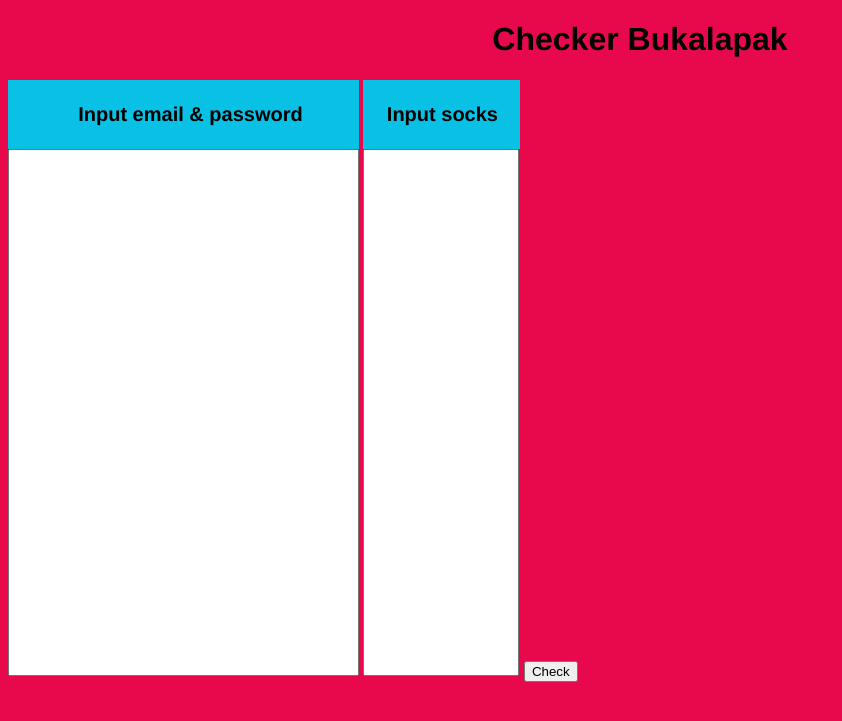
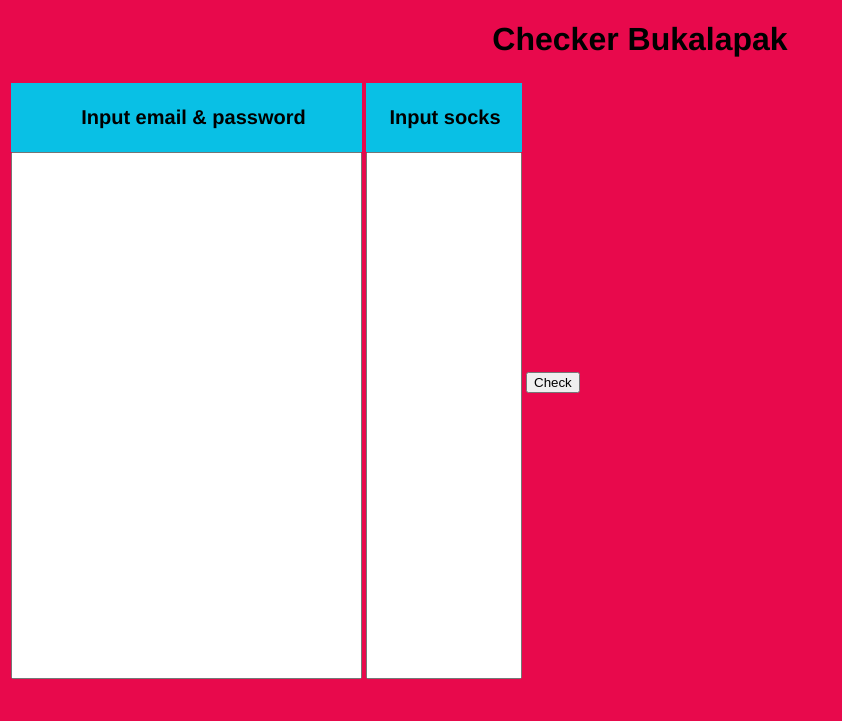
Before and after one commit to ammarfaizi2/BukalapakChecker, a PHP site: page / in a window 1280 px wide. Shown: the top 721 px of the page, without its empty margins (0-842 px from the left). Run offline with PHP 8.4, Linux system fonts and the light colour scheme.

Commit message:
Fix view

```diff
--- a/index.php
+++ b/index.php
@@ -16,25 +16,25 @@
 		<h1>Checker Bukalapak</h1>
 	</center>
 	<form method="post" action="javascript:void(0);">
-		<div>
-			<div class="wq">
+		<table>
+			<td>
 				<div style="padding-left: 20%; background-color: #09c0e5; width: 80.1%;padding-top:3px;padding-bottom: 3px;">
 					<p style="font-size:20px;"><strong>Input email &amp; password</strong></p>
 				</div>
 				<textarea id="credentials" style="resize: none; width: 345px; height: 521px;"></textarea>
-			</div>
-			<div class="wq">
+			</td>
+			<td>
 				<div style="padding-left: 15%; background-color: #09c0e5; width: 85.1%;padding-top:3px;padding-bottom: 3px;">
 					<p style="font-size:20px;"><strong>Input socks</strong></p>
 				</div>
 				<textarea id="socks" style="resize: none; width: 150px; height: 521px;"></textarea>
-			</div>
-			<div class="wq">
+			</td>
+			<td>
 				<div>
 					<button id="go" style="margin-top:-100px;">Check</button>
 				</div>
-			</div>
-		</div>
+			</td>
+		<table>
 	</form>
 	<script type="text/javascript">
 		/**
```
